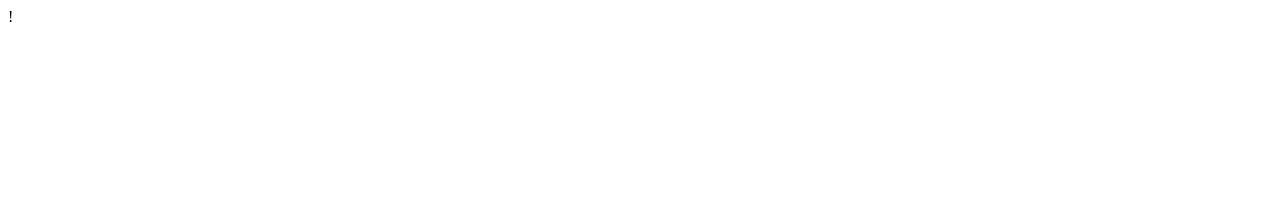
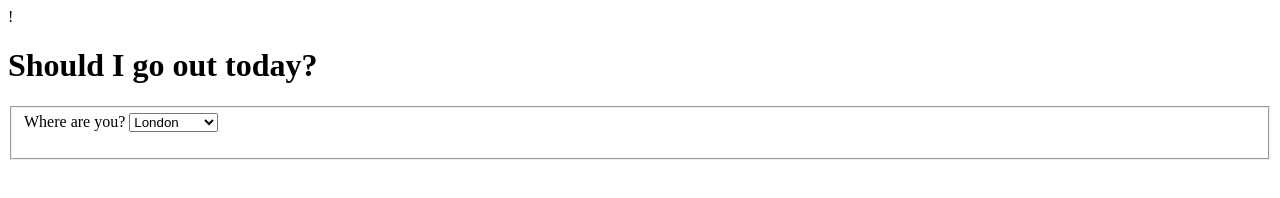
Before and after one commit to fac18/week-5-DARK-server-Api, a website: page public/index.html in a window 1280 px wide. Drawn offline with Linux system fonts and the light colour scheme.

Commit message:
wireframe

```diff
--- a/public/index.html
+++ b/public/index.html
@@ -5,6 +5,24 @@
     <link rel="stylesheet" href="/css/index.css" />
     <title>Should I Stay Home?</title>
   </head>
-  <body></body>
+  <body>
+    <header>
+      <h1> Should I go out today? </h1>
+    </header>
+    <main>
+      <fieldset>
+      <form>
+        <label name="location"> Where are you? </label>
+          <select id="location" name="cities">
+              <option value="London">London</option>
+              <option value="Paris">Paris</option>
+              <option value="Hongkong">Hong Kong</option>
+              <option value="Newyork">New York</option>
+            </select>
+      </form>
+      </fieldset>
+      </main>
+  </body>
+  <footer> </footer>
   <script type="text/javascript" src="/js/index.js"></script>
 </html>
```
